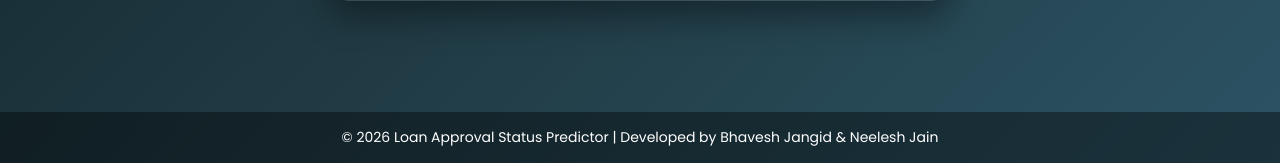
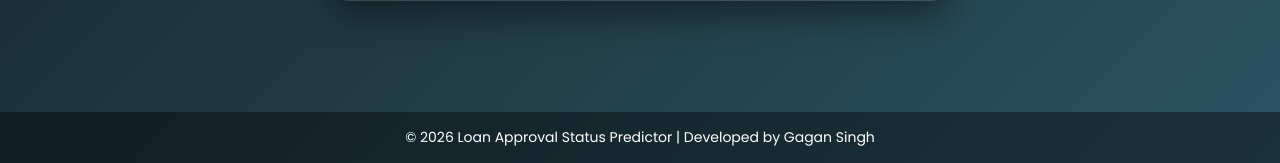
Before and after one commit to GaganSingh-git/Laptop-price-prediction, a Flask app: page /contact in a window 1280 px wide. Shown: the part 637-800 px from the top of the page. Run offline with Flask 3, Linux system fonts and the light colour scheme; parts of the project's set-up code (start-up, migrations or seed data) failed here and were passed over.

Commit message:
Update footer developer credit in contact.html

```diff
--- a/templates/contact.html
+++ b/templates/contact.html
@@ -118,7 +118,7 @@ footer{
 </div>
 
 <footer>
-    © 2026 Loan Approval Status Predictor | Developed by Bhavesh Jangid & Neelesh Jain
+    © 2026 Loan Approval Status Predictor | Developed by Gagan Singh
 </footer>
 
 </body>
```
